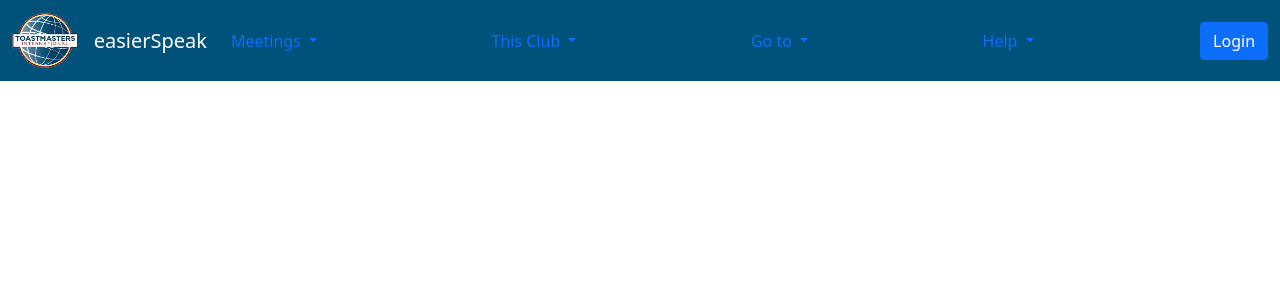
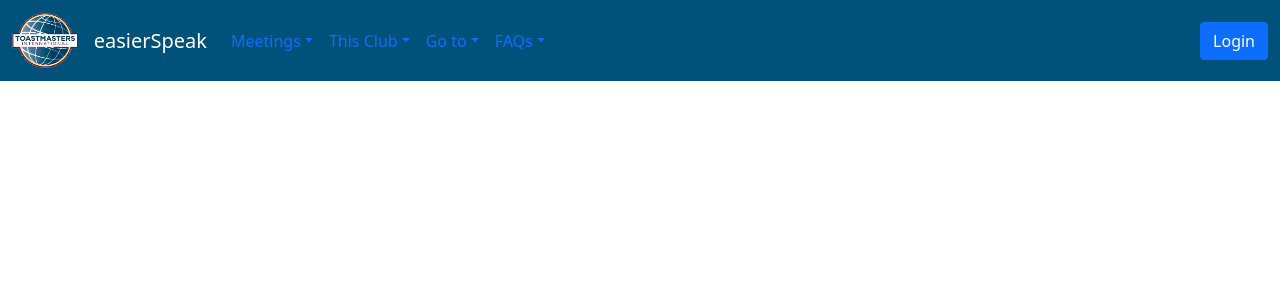
Before and after one commit to Abraomukas/easierSpeak-frontend, a React (Create React App) app: page / in a window 1280 px wide. Shown: the top 300 px of the page. Built offline with nearby package versions, Linux system fonts and the light colour scheme.

Commit message:
DropdownList taking care of business

```diff
--- a/src/components/DropdownList.js
+++ b/src/components/DropdownList.js
@@ -3,18 +3,6 @@ import { Link } from "react-router-dom";
 
 function DropdownList(props) {
 	return (
-		<div className='collapse navbar-collapse'>
-			<ul className='navbar-nav'>
-				<li className='nav-item dropdown'>
-					<Link
-						className='nav-link dropdown-toggle'
-						to='#'
-						id='navbarDropdown'
-						role='button'
-						data-bs-toggle='dropdown'
-						aria-expanded='false'>
-						{props.label}{" "}
-					</Link>
 		<ul className='dropdown-menu' aria-labelledby='navbarDropdown'>
 			{props.dropdown.map((linkObj, index) => {
 				return (
@@ -26,9 +14,6 @@ function DropdownList(props) {
 				);
 			})}
 		</ul>
-				</li>
-			</ul>
-		</div>
 	);
 }
 
--- a/src/components/Navbar.js
+++ b/src/components/Navbar.js
@@ -1,5 +1,7 @@
 import React from "react";
 import { Link } from "react-router-dom";
+
+/* Components */
 import DropdownList from "./DropdownList";
 
 const backgroundColor = { backgroundColor: "rgb(0, 82, 122)" };
@@ -38,14 +40,28 @@ function Navbar(props) {
 								easierSpeak
 							</Link>
 						</div>
-						{/* Sections - Meetiings */}
-						<DropdownList label='Meetings' dropdown={meetingsDropdown} />
-						{/* Sections - This Club */}
-						<DropdownList label='This Club' dropdown={thisClubDropdown} />
-						{/* Sections - Go to */}
-						<DropdownList label='Go to' dropdown={goToDropdown} />
-						{/* Sections - FAQs */}
-						<DropdownList label='Help' dropdown={helpDropdown} />
+
+						{/* Sections */}
+						<div className='collapse navbar-collapse'>
+							<ul className='navbar-nav'>
+								{props.headerSites.map((linkObj, index) => {
+									return (
+										<li key={index} className='nav-item dropdown'>
+											<Link
+												className='nav-link dropdown-toggle'
+												to=''
+												id='navbarDropdown'
+												role='button'
+												data-bs-toggle='dropdown'
+												aria-expanded='false'>
+												{linkObj.label}
+											</Link>
+											<DropdownList dropdown={dropdowns[index]} />
+										</li>
+									);
+								})}
+							</ul>
+						</div>
 
 						{/* Profile */}
 						<Link className='btn btn-primary' to='/login' role='button'>
```
Lines whose indentation alone changed are shown as unchanged.
